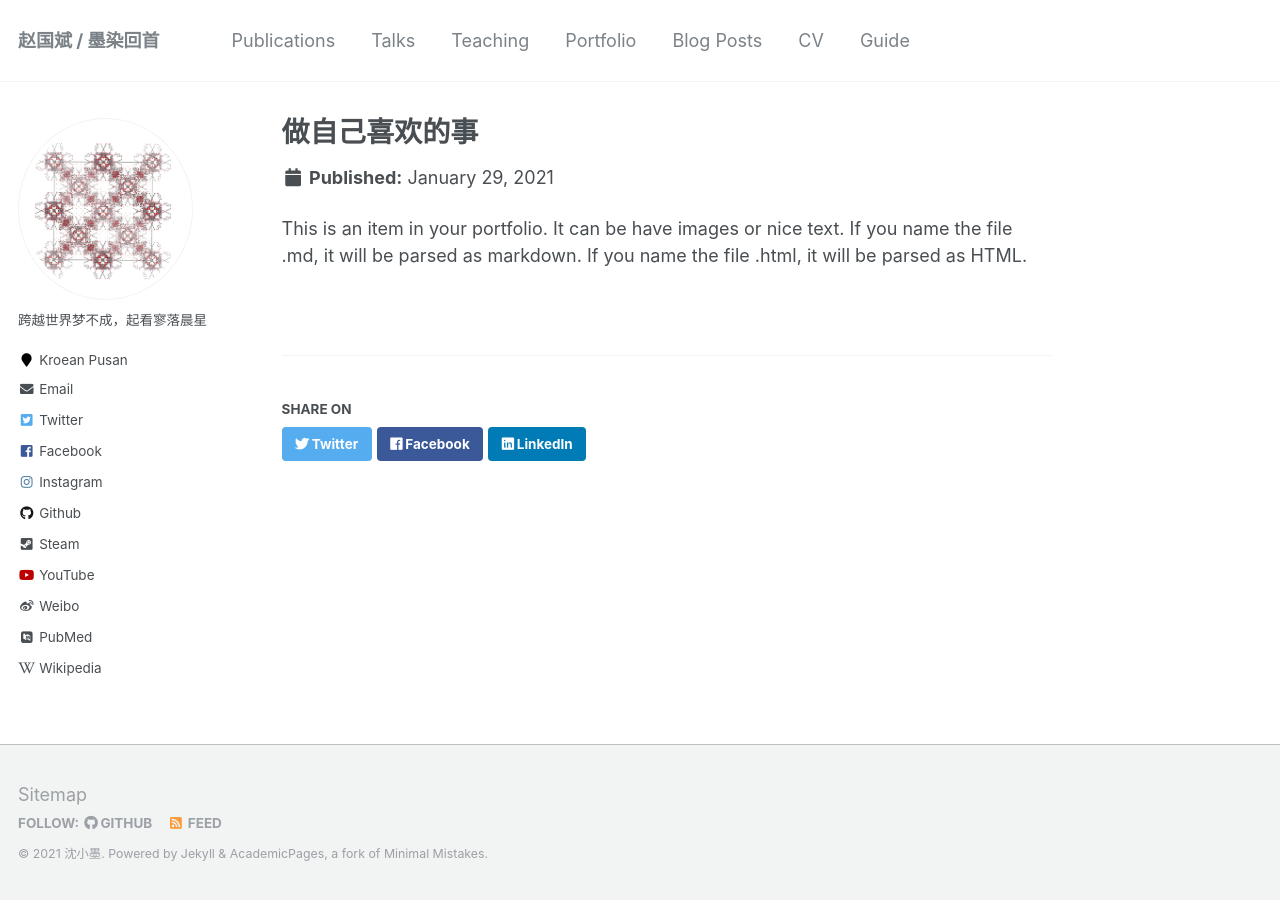
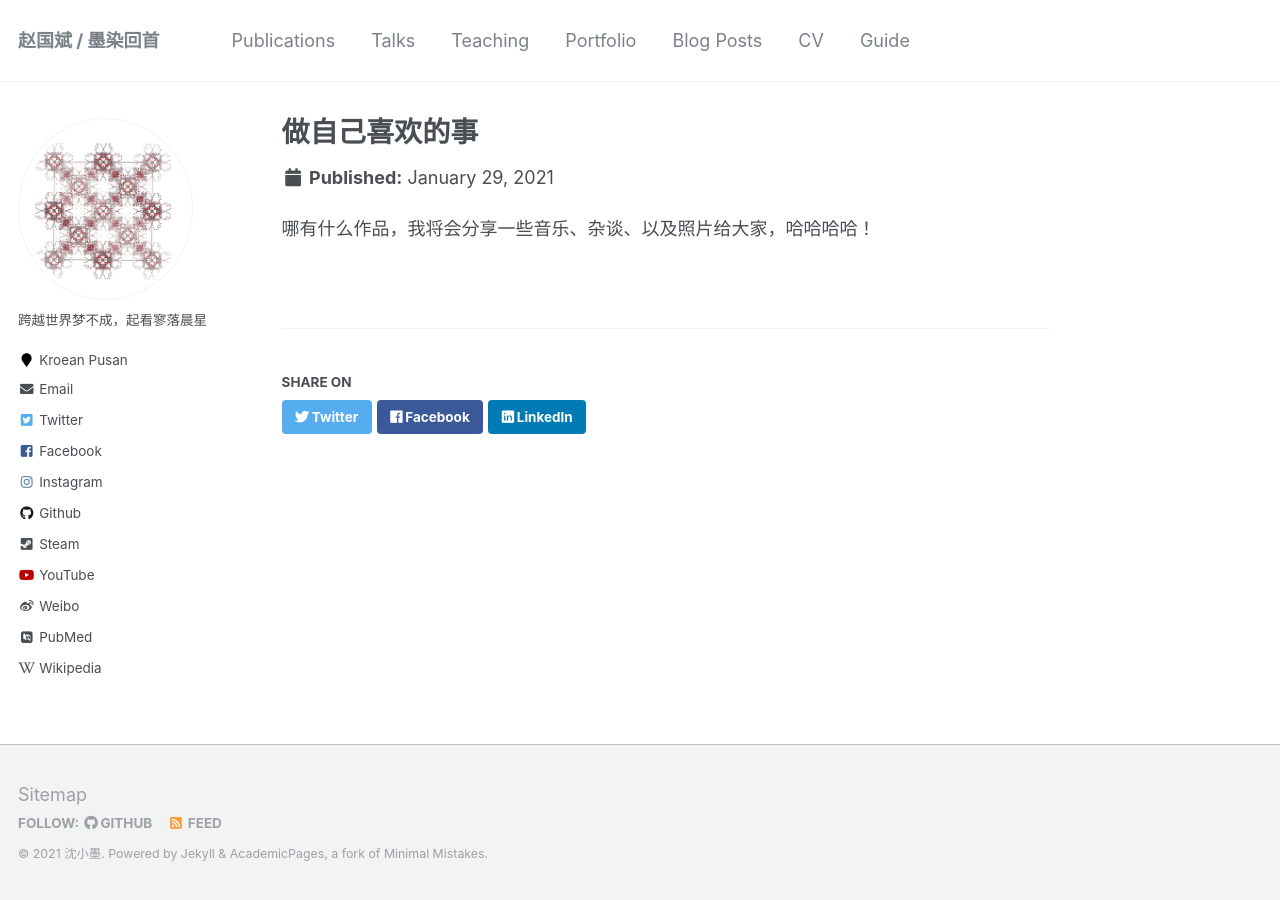
Before and after one commit to sxm13/ZGBshenxiaomoCV.github.io, a Jekyll site: the page built from _portfolio/portfolio-1.md, in a window 1280 px wide. Built offline with Jekyll 4.4.1, drawn with Linux system fonts in a browser that asks for light colours; some web fonts are replaced.

Commit message:
Update portfolio-1.md

```diff
--- a/_portfolio/portfolio-1.md
+++ b/_portfolio/portfolio-1.md
@@ -4,4 +4,4 @@
 collection: portfolio
 ---
 
-This is an item in your portfolio. It can be have images or nice text. If you name the file .md, it will be parsed as markdown. If you name the file .html, it will be parsed as HTML.
+哪有什么作品，我将会分享一些音乐、杂谈、以及照片给大家，哈哈哈哈！
```
